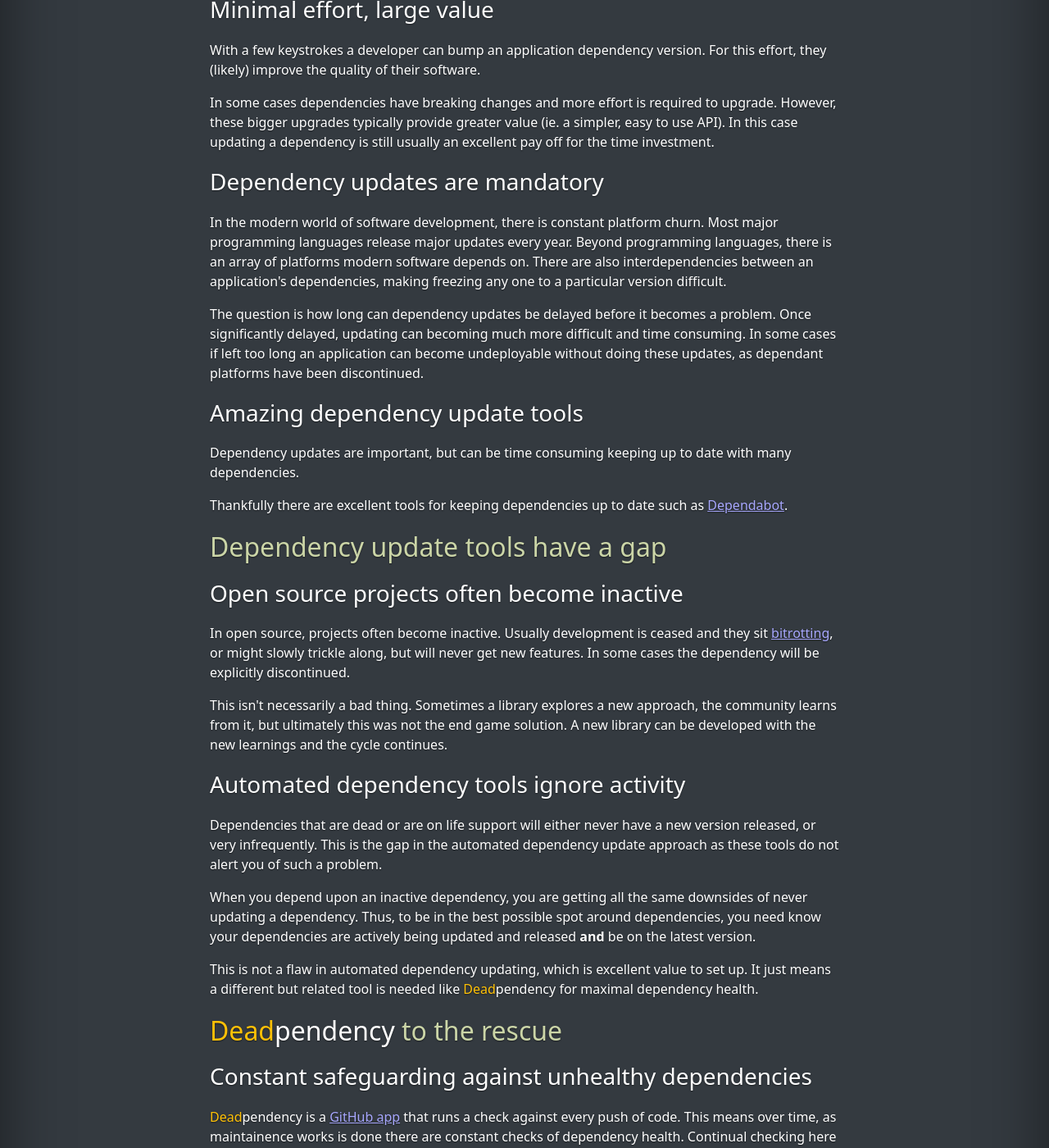
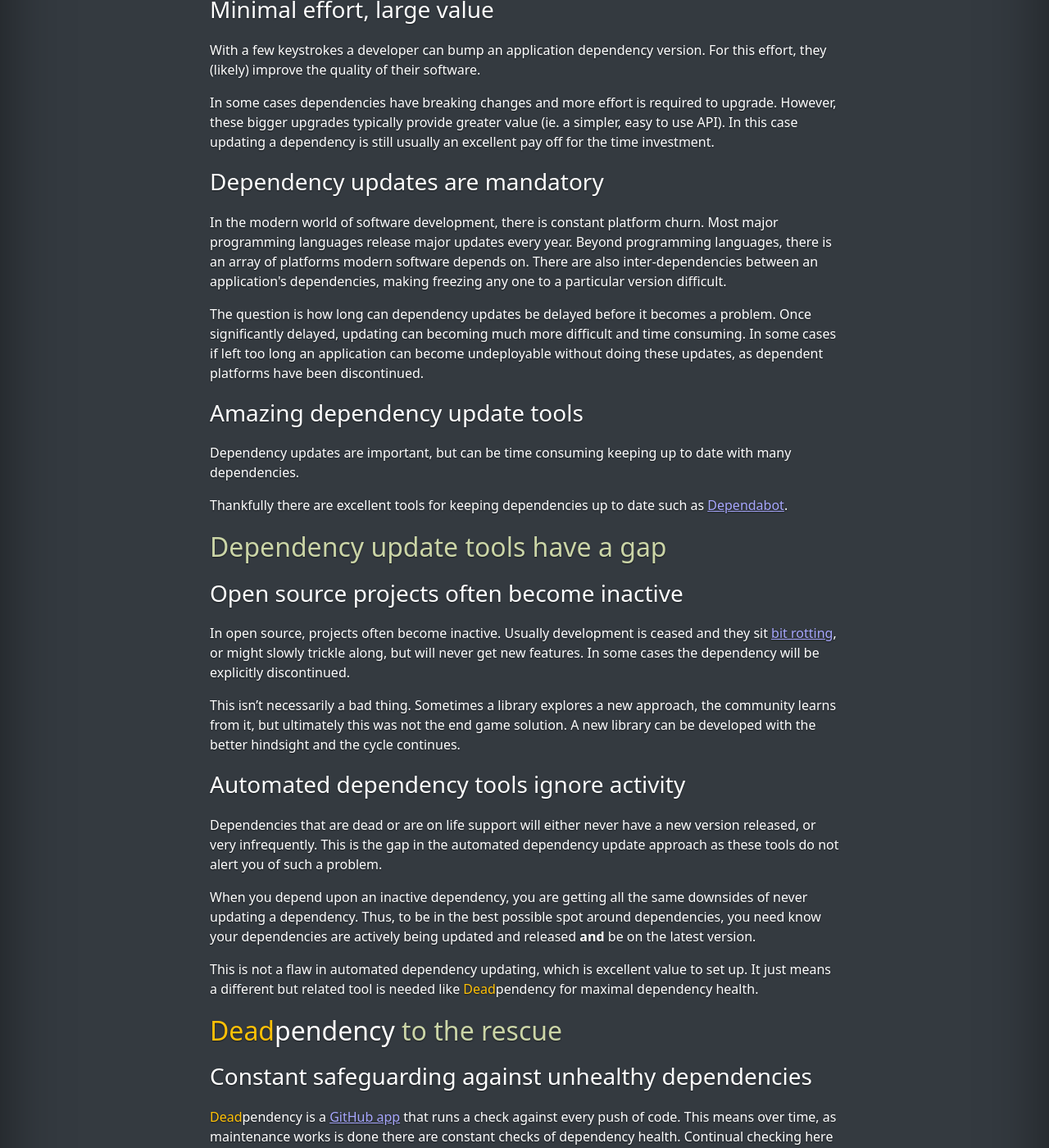
Before and after one commit to deadpendency/deadpendency.github.io, a Jekyll site: the page built from why.html, in a window 1280 px wide and 1400 px high, scrolled down 283 px. Shown: the whole window at 82% size. Built offline with Jekyll 4.4.1, drawn with Linux system fonts in a browser that asks for light colours; nearby versions of some CDN libraries; some of the changed text lies outside the part shown.

Commit message:
Finish fixing spelling mistakes

```diff
--- a/index.html
+++ b/index.html
@@ -25,7 +25,7 @@
       <div class="col-sm position-relative">
         <span class="floating-number fadeback">3</span>
         <i class="fas fa-clipboard-list"></i>
-        <div class="step-description">Recieve a <span class="text-success">health</span> report via a <a href="https://docs.github.com/en/github/collaborating-with-issues-and-pull-requests/about-status-checks">GitHub check run</a>.</div>
+        <div class="step-description">Receive a <span class="text-success">health</span> report via a <a href="https://docs.github.com/en/github/collaborating-with-issues-and-pull-requests/about-status-checks">GitHub check run</a>.</div>
       </div>
     </div>
     <div class="row mt-5">
--- a/why.html
+++ b/why.html
@@ -17,9 +17,9 @@
 
 <h3>Dependency updates are mandatory</h3>
 
-<p>In the modern world of software development, there is constant platform churn. Most major programming languages release major updates every year. Beyond programming languages, there is an array of platforms modern software depends on. There are also interdependencies between an application's dependencies, making freezing any one to a particular version difficult.</p>
+<p>In the modern world of software development, there is constant platform churn. Most major programming languages release major updates every year. Beyond programming languages, there is an array of platforms modern software depends on. There are also inter-dependencies between an application's dependencies, making freezing any one to a particular version difficult.</p>
 
-<p>The question is how long can dependency updates be delayed before it becomes a problem. Once significantly delayed, updating can becoming much more difficult and time consuming. In some cases if left too long an application can become undeployable without doing these updates, as dependant platforms have been discontinued.</p>
+<p>The question is how long can dependency updates be delayed before it becomes a problem. Once significantly delayed, updating can becoming much more difficult and time consuming. In some cases if left too long an application can become undeployable without doing these updates, as dependent platforms have been discontinued.</p>
 
 <h3>Amazing dependency update tools</h3>
 
@@ -31,9 +31,9 @@
 
 <h3>Open source projects often become inactive</h3>
 
-<p>In open source, projects often become inactive. Usually development is ceased and they sit <a href="https://en.wikipedia.org/wiki/Software_rot" target="_blank">bitrotting</a>, or might slowly trickle along, but will never get new features. In some cases the dependency will be explicitly discontinued.</p>
+<p>In open source, projects often become inactive. Usually development is ceased and they sit <a href="https://en.wikipedia.org/wiki/Software_rot" target="_blank">bit rotting</a>, or might slowly trickle along, but will never get new features. In some cases the dependency will be explicitly discontinued.</p>
 
-<p>This isn't necessarily a bad thing. Sometimes a library explores a new approach, the community learns from it, but ultimately this was not the end game solution. A new library can be developed with the new learnings and the cycle continues.</p>
+<p>This isn’t necessarily a bad thing. Sometimes a library explores a new approach, the community learns from it, but ultimately this was not the end game solution. A new library can be developed with the better hindsight and the cycle continues.</p>
 
 <h3>Automated dependency tools ignore activity</h3>
 
@@ -47,13 +47,13 @@
 
 <h3>Constant safeguarding against unhealthy dependencies</h3>
 
-<p><span class="text-warning">Dead</span><span class="text-white">pendency</span> is a <a href="https://docs.github.com/en/developers/apps/about-apps" target="_blank">GitHub app</a> that runs a check against every push of code. This means over time, as maintainence works is done there are constant checks of dependency health. Continual checking here is important as dependencies that are healthy at a given point in time can be discontinued in the future.</p>
+<p><span class="text-warning">Dead</span><span class="text-white">pendency</span> is a <a href="https://docs.github.com/en/developers/apps/about-apps" target="_blank">GitHub app</a> that runs a check against every push of code. This means over time, as maintenance works is done there are constant checks of dependency health. Continual checking here is important as dependencies that are healthy at a given point in time can be discontinued in the future.</p>
 
 <h3>Should I stop using 'dead' dependencies?</h3>
 
 <p>Inactive dependencies will bit rot and fall behind with the platform churn of modern software development. They are 'not optimal' to use.</p>
 
-<p>However, sometimes you don't have a choice. There may be no alternative, or active alternatives have key flaws for your use case. <span class="text-warning">Dead</span><span class="text-white">pendency</span> <strong>doesn't</strong> imply you should never use dependencies that are 'dead'. Rather, it is there to make the choice a conscious and deliberate one.</p>
+<p>However, sometimes you don't have a choice. There may be no alternative, or active alternatives have key flaws for your use case. <span class="text-warning">Dead</span><span class="text-white">pendency</span> <strong>doesn’t</strong> imply you should never use dependencies that are 'dead'. Rather, it is there to make the choice a conscious and deliberate one.</p>
 
 <p>Of course, in some cases there is a healthy alternative and indeed it should be switched to. This is the case where <span class="text-warning">Dead</span><span class="text-white">pendency</span> provides the most value.</p>
 
@@ -63,7 +63,7 @@
 
 <p>A common issue with using open source dependencies is dealing with bugs. In this case often the dependency will be forked and the fork used as a <a href="https://docs.npmjs.com/files/package.json#git-urls-as-dependencies" target="_blank">git dependency</a> for a quick fix. Meanwhile, the fix is proposed via PR to the upstream repository. This can involve a lot of back and forth and delay before being merged and then released in a new version.</p>
 
-<p>In this case dependency update tools (most of them at least) will then ignore new versions of the dependency, as it must assume the git dependency is still required. This means the developers need to remember to come back and undepend on the fork. With <span class="text-warning">Dead</span><span class="text-white">pendency</span> the dependency immediately gets a warning as a forked repo. If overtime, it is left in place, the fork will not be getting commits and thus gets flagged as inactive.</p>
+<p>In this case dependency update tools (most of them at least) will then ignore new versions of the dependency, as it must assume the git dependency is still required. This means the developers need to remember to come back and un-depend on the fork. With <span class="text-warning">Dead</span><span class="text-white">pendency</span> the dependency immediately gets a warning as a forked repo. If overtime, it is left in place, the fork will not be getting commits and thus gets flagged as inactive.</p>
 
 <p>An inactive dependency fails the check, so developers will be clearly reminded to revisit this fork usage.</p>
 
@@ -75,7 +75,7 @@
 
 <h3>A gatekeeper for healthy dependencies</h3>
 
-<p>Much like a code linting check, <span class="text-warning">Dead</span><span class="text-white">pendency</span> acts as a fast feedback mechanism when unhealthy dependencies are attempted to be added via a PR. This works becasdfasdfause <span class="text-warning">Dead</span><span class="text-white">pendency</span> runs against an exact commit sha.</p>
+<p>Much like a code linting check, <span class="text-warning">Dead</span><span class="text-white">pendency</span> acts as a fast feedback mechanism when unhealthy dependencies are attempted to be added via a PR. This works because <span class="text-warning">Dead</span><span class="text-white">pendency</span> runs against an exact commit sha.</p>
 
 <p>In this way, <span class="text-warning">Dead</span><span class="text-white">pendency</span> can save developers time by blocking unhealthy dependencies. Or at least, prompting a justification to be included for their usage.</p>
 
```
Also changed, not shown: other parts of index.html (+1 -1 lines), _posts/2020-07-06-welcome-to-jekyll.markdown (deleted, +0 -25 lines), about.md (deleted, +0 -18 lines), faq.html (+5 -5 lines), 3 other files.
